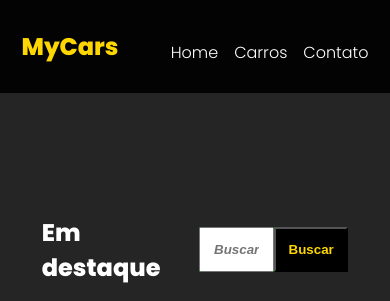
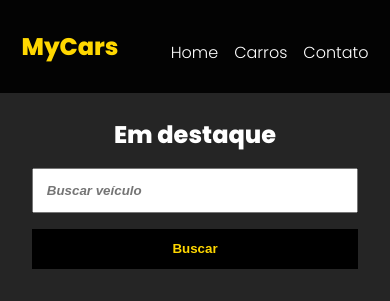
Before and after one commit to Rafaelsimas/myCarsVanilao, a plain HTML site: page index.html in a window 390 px wide. Shown: the top 301 px of the page. Drawn offline with Linux system fonts and the light colour scheme.

Commit message:
Adicionei um breackPoint para 400px. Ajuste de coluna e largura de inputs

```diff
--- a/css/style.css
+++ b/css/style.css
@@ -61,7 +61,6 @@ h2{
 }
 
 .box-search .seach{
-    background: green;
     width: 50%;
     display: flex;
     justify-content: space-between;
@@ -90,7 +89,7 @@ h2{
     padding: 0.5rem;
     width: 92%;
     margin-inline: auto;
-    height: 300px;
+    height: 390px;
     overflow: scroll;
 }
 
@@ -150,3 +149,46 @@ h2{
     padding: 0.1rem;
 
 }
+
+@media (max-width:400px) {
+
+    .box-search{
+        width: 100%;
+        margin-inline: auto;
+        margin-top: -8px;
+        margin-bottom: 120px;
+        display: flex;
+       flex-direction: column;
+        align-items: center;
+        height: 93px;
+        padding: 2rem;
+    }
+    .box-search .seach{
+        width: 100%;
+        display: flex;
+        flex-direction: column;
+        text-align: center;
+        align-items: center;
+    }
+    .box-search .seach input{
+        margin-top: 1rem;
+        margin-bottom: 1rem;
+        padding: 0.8rem;
+        width:100% ;
+     }
+
+     .box-search .seach input::placeholder{
+        font-weight: bold;
+        font-style: italic;
+     }
+
+     .box-search .seach button{
+         background: black;
+         color: gold;
+         font-weight: bold;
+        padding: 0.8rem;
+        width: 100%;
+        border: none;
+     }
+
+}
```
